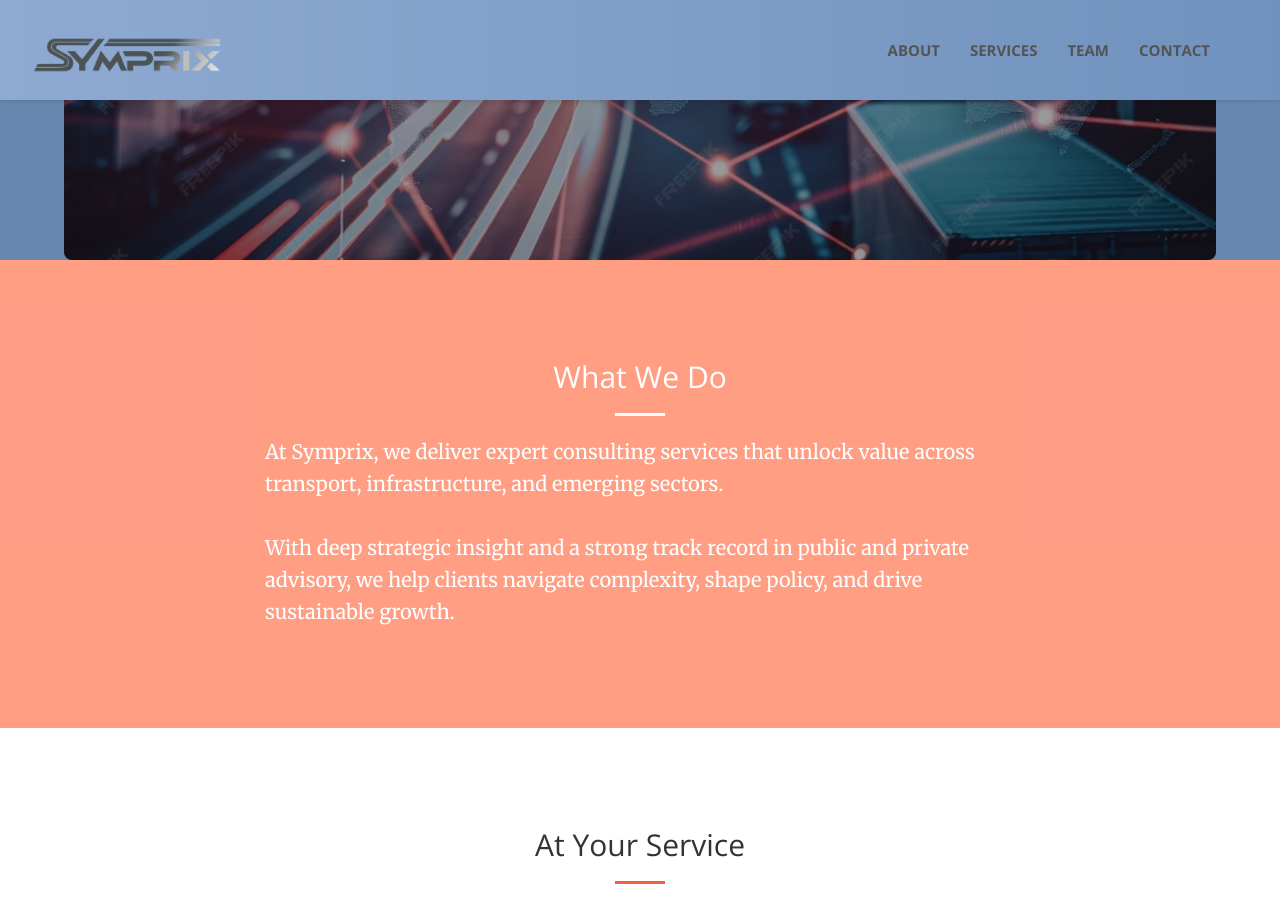
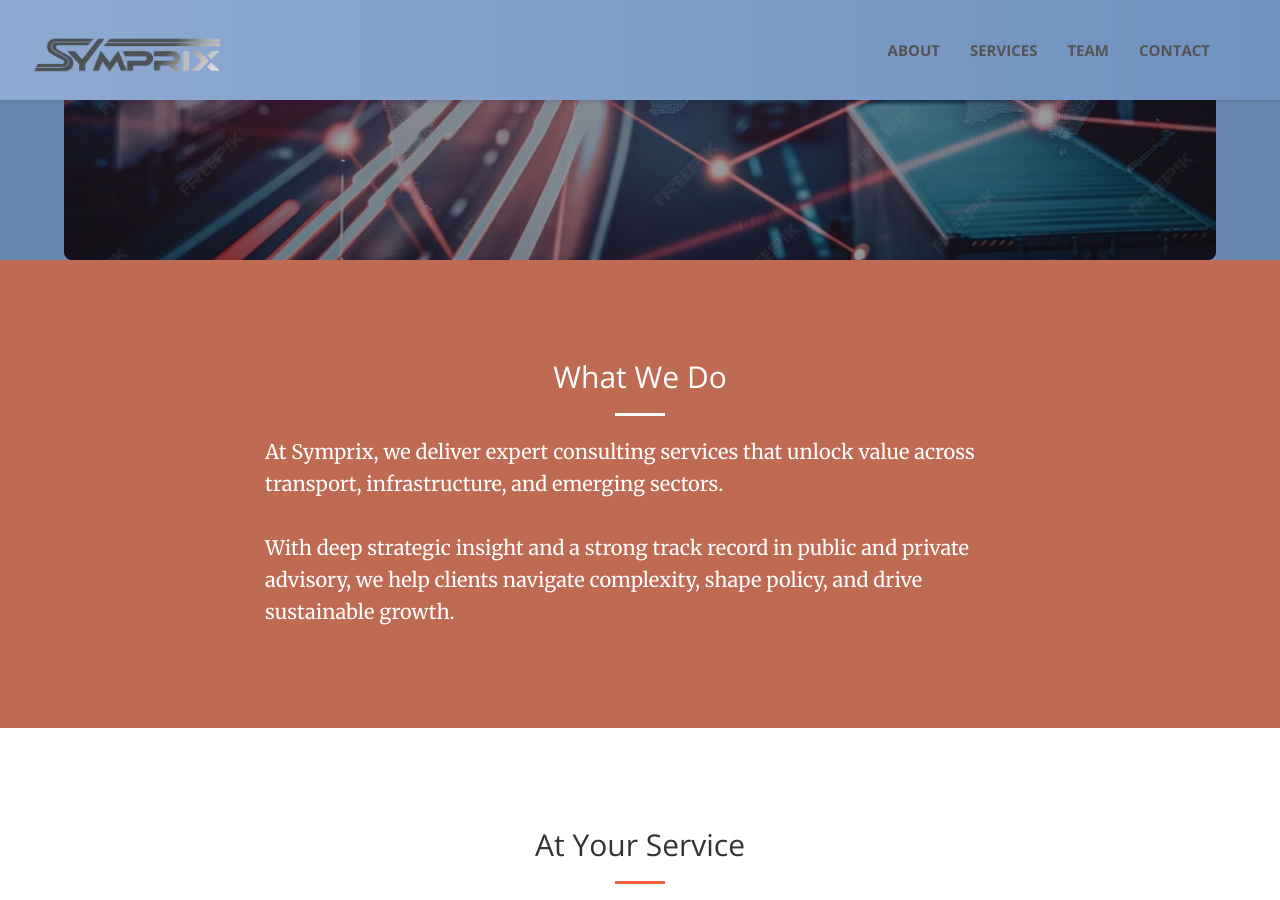
Before and after one commit to CD-Symprix/symprix, a Jekyll site: the page built from index.html, in a window 1280 px wide and 900 px high, scrolled down 460 px. Built offline with Jekyll 4.4.1, drawn with Linux system fonts in a browser that asks for light colours.

Commit message:
Update main.scss

```diff
--- a/css/main.scss
+++ b/css/main.scss
@@ -145,7 +145,22 @@ header {
 /* === What We Do Section === */
 
 #about.bg-primary {
-  background-color: rgba(255, 141, 110, 0.85);   // lighter orange
+  position: relative;
+  background-color: #FF8D6E;
+  overflow: hidden;
+}
+
+#about.bg-primary::before {
+  content: "";
+  position: absolute;
+  top: 0; left: 0; right: 0; bottom: 0;
+  background-color: rgba(0, 0, 0, 0.25);  // black overlay at 25%
+  z-index: 1;
+}
+
+#about .container {
+  position: relative;
+  z-index: 2;  // ensures text is on top
 }
 #about .cta-text {
   font-size: 20px;     // bigger text than default
```
